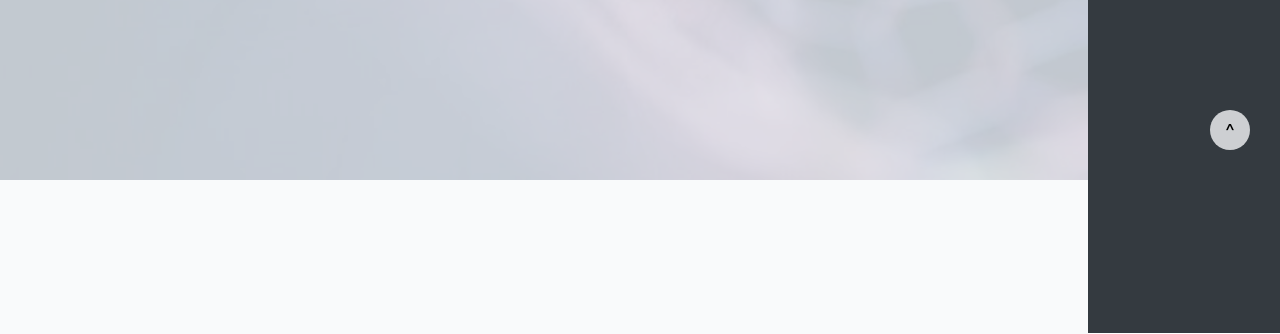
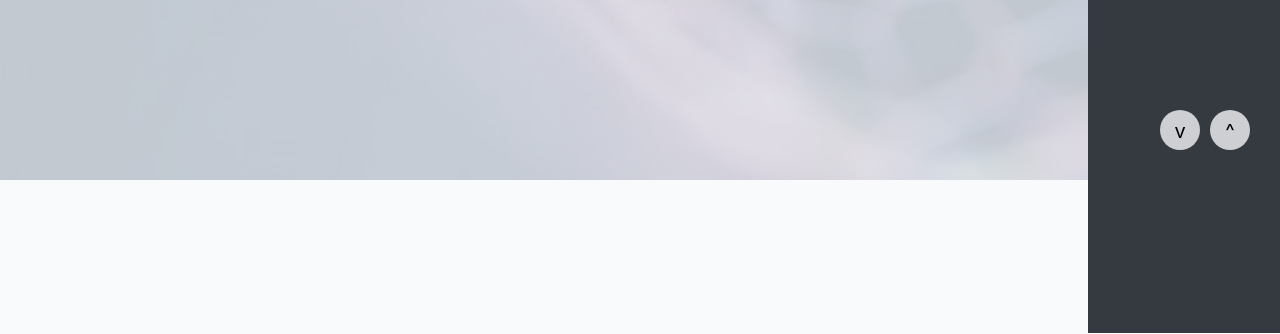
Before and after one commit to CoreIFAL/Tracker-Core, a Flask app: a page that uses app/templates/usuario.html in a window 1280 px wide. Shown: the part 774-1108 px from the top of the page. Run offline with Flask 2, Linux system fonts and the light colour scheme; data that the repository does not hold is empty; some libraries are stand-ins or nearby versions.

Commit message:
Interface changes

```diff
--- a/app/static/css/main.css
+++ b/app/static/css/main.css
@@ -10,6 +10,19 @@ html, body{
     background-position: center;
     background-attachment:fixed;
     background-size: 100%,100%;*/
+    overflow: scroll;
+    overflow-x: hidden;
+}
+::-webkit-scrollbar {
+    width: 0px;  /* Remove scrollbar space */
+    background: transparent;  /* Optional: just make scrollbar invisible */
+}
+/* Optional: show position indicator in red */
+::-webkit-scrollbar-thumb {
+    background: #FF0000;
+}
+body {
+    overflow-x: hidden;
 
 }
 .corpo{
@@ -70,6 +83,25 @@ table {
     outline: none;
 }
 .scrollup:hover {
+    background-color: #343a4064;
+    color: white;
+}
+.scrolldown{
+    font-size: 20px;color: black; background-color: #f8f9fac8;
+    border: 1px solid #A2A2A2;
+    text-align: center;
+    padding: 6px;
+    width: 40px;
+    height: 40px;
+    position: fixed;
+    bottom: 30px;
+    right:80px;
+    border-radius: 50%;
+    cursor: pointer;
+    border: none;
+    outline: none;
+}
+.scrolldown:hover {
     background-color: #343a4064;
     color: white;
 }
--- a/app/static/js/selector.js
+++ b/app/static/js/selector.js
@@ -2,7 +2,6 @@ $( window ).load( function () {
 	var $table = $( '.table' ).isotope( {
 		itemSelector: '.table-item',
 	} );
-
 
 	$( '.filter-button-group' ).on( 'click', 'a', function () {
 
--- a/app/templates/usuario.html
+++ b/app/templates/usuario.html
@@ -107,7 +107,7 @@
                       </div>
                       <div class="navbar-nav mr-auto">
                         <ul class="nav navbar-nav" style="display: flex; flex-direction: row">
-                            <a class="nav-item nav-link" href="javascript:history.back()">Voltar</a>
+                            <a class="nav-item nav-link" href="{{url_for('main.index')}}">Voltar</a>
                         </ul>
 
                       </div>
@@ -315,15 +315,21 @@
                             }
                     </script>
                     <div class="scrollup fa fa-angle-double-up" title="Go to top"> ^ </div>
+                    <div class="scrolldown fa fa-angle-double-up" title="Go to bottom"> v </div>
                     <script>
                         // scrolltop
-                    $('.scrollup').click(function (){
-                    $("html,body").animate({
-                    scrollTop: 0
-                    }, 1000);
-                    return false;
-                    });
+                        $('.scrollup').click(function (){
+                            $("html,body").animate({scrollTop: 0}, 1000);
+                        });
                     </script>
+                    <script>
+                        $('.scrolldown').click(function(){
+                            event.preventDefault();
+                            var n = $(document).height();
+                            $('html, body').animate({scrollTop: n}, 1000);
+                        });
+                    </script>
+
             </div>
         </div>
         </div>
```
Also changed, not shown: app/templates/index.html (+12 -7 lines).
